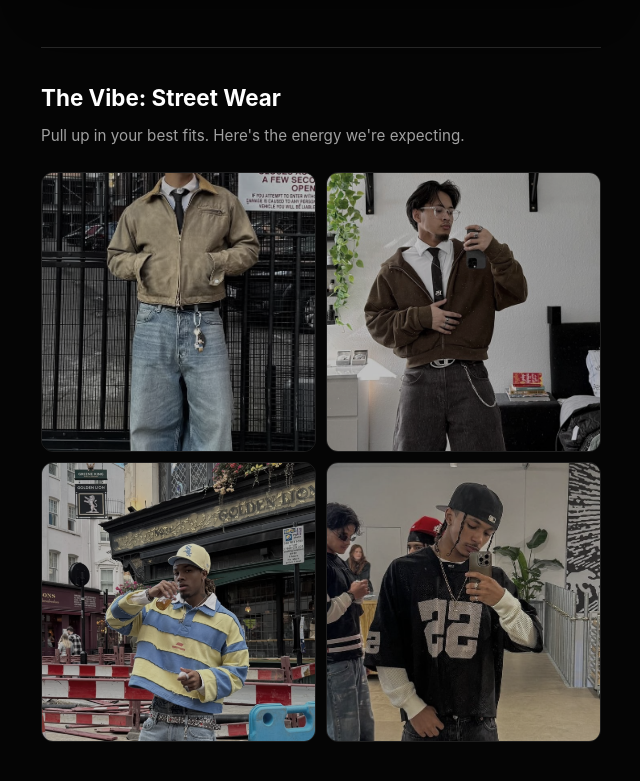
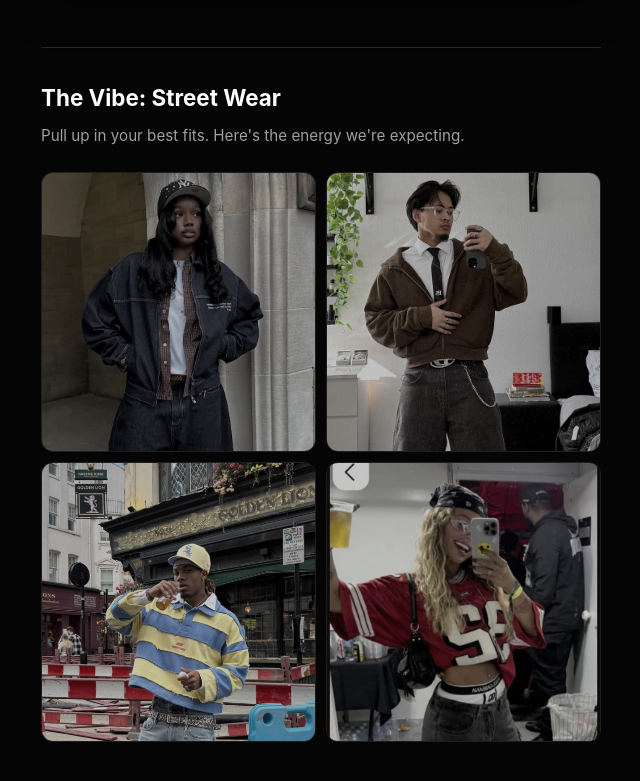
Before and after one commit to Falipopi/freshers-party, a plain HTML site: page index.html in a window 1280 px wide. Shown: the part 971-1752 px from the top of the page, without its empty margins (319-959 px from the left). Drawn offline with Linux system fonts and the light colour scheme.

Commit message:
Updated site

```diff
--- a/index.html
+++ b/index.html
@@ -28,7 +28,7 @@
 
       <div class="badges">
         <span class="badge">📅 Fri, Dec 4th, 2026</span>
-        <span class="badge">📍 Isiokpo</span>
+        <span class="badge">📍 Wigwe University, Isiokpo</span>
         <span class="badge highlight">👕 Street Wear</span>
       </div>
     </header>
@@ -76,10 +76,10 @@
       <h2>The Vibe: Street Wear</h2>
       <p>Pull up in your best fits. Here's the energy we're expecting.</p>
       <div class="gallery-grid">
-        <img src="imgs/dress1.png" alt="Streetwear fit 1" />
+        <img src="imgs/dress6.png" alt="Streetwear fit 1" />
         <img src="imgs/dress2.png" alt="Streetwear fit 2" />
         <img src="imgs/dress3.png" alt="Streetwear fit 3" />
-        <img src="imgs/dress4.png" alt="Streetwear fit 4" />
+        <img src="imgs/dress7.png" alt="Streetwear fit 4" />
       </div>
     </section>
 
```
